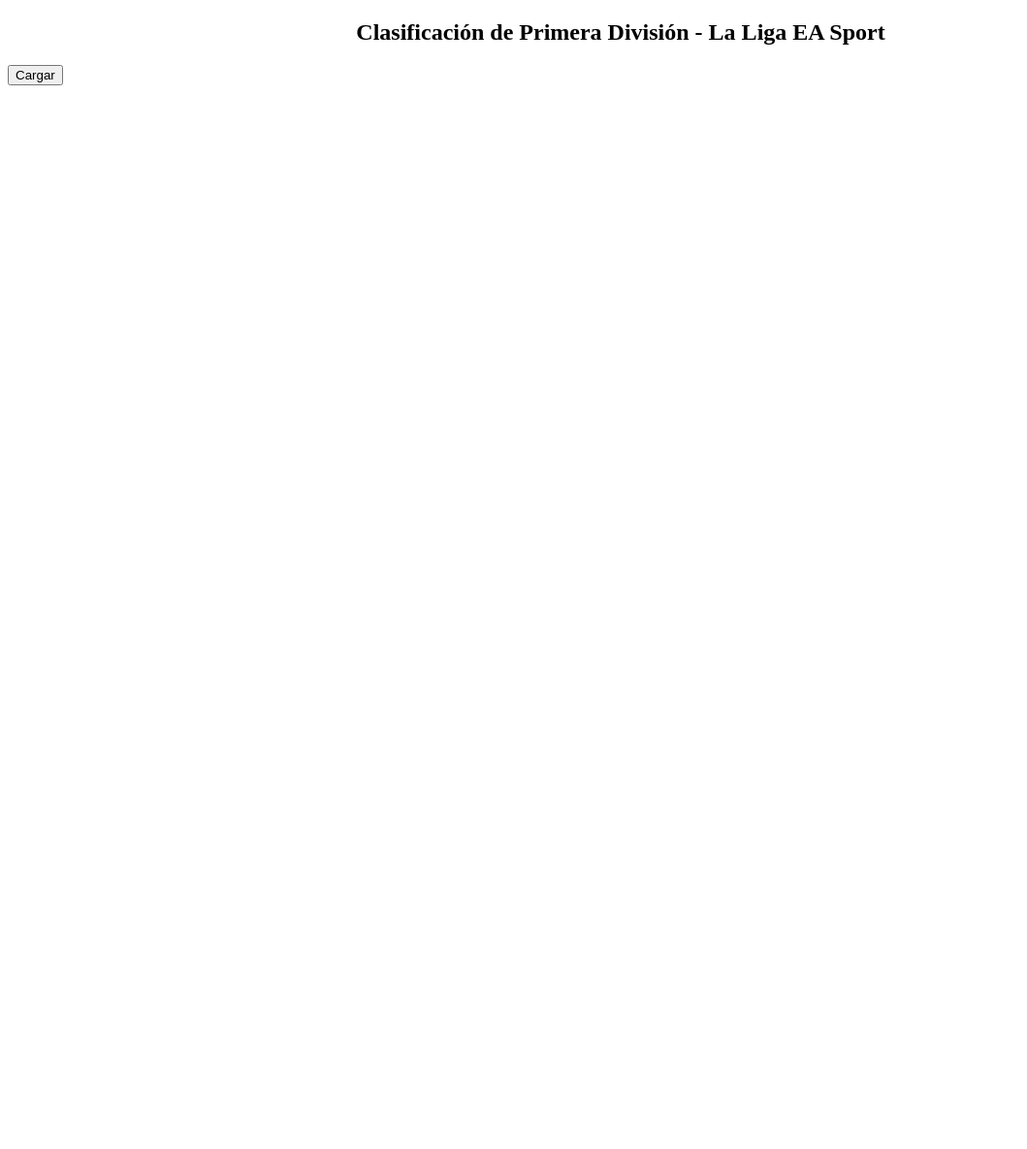
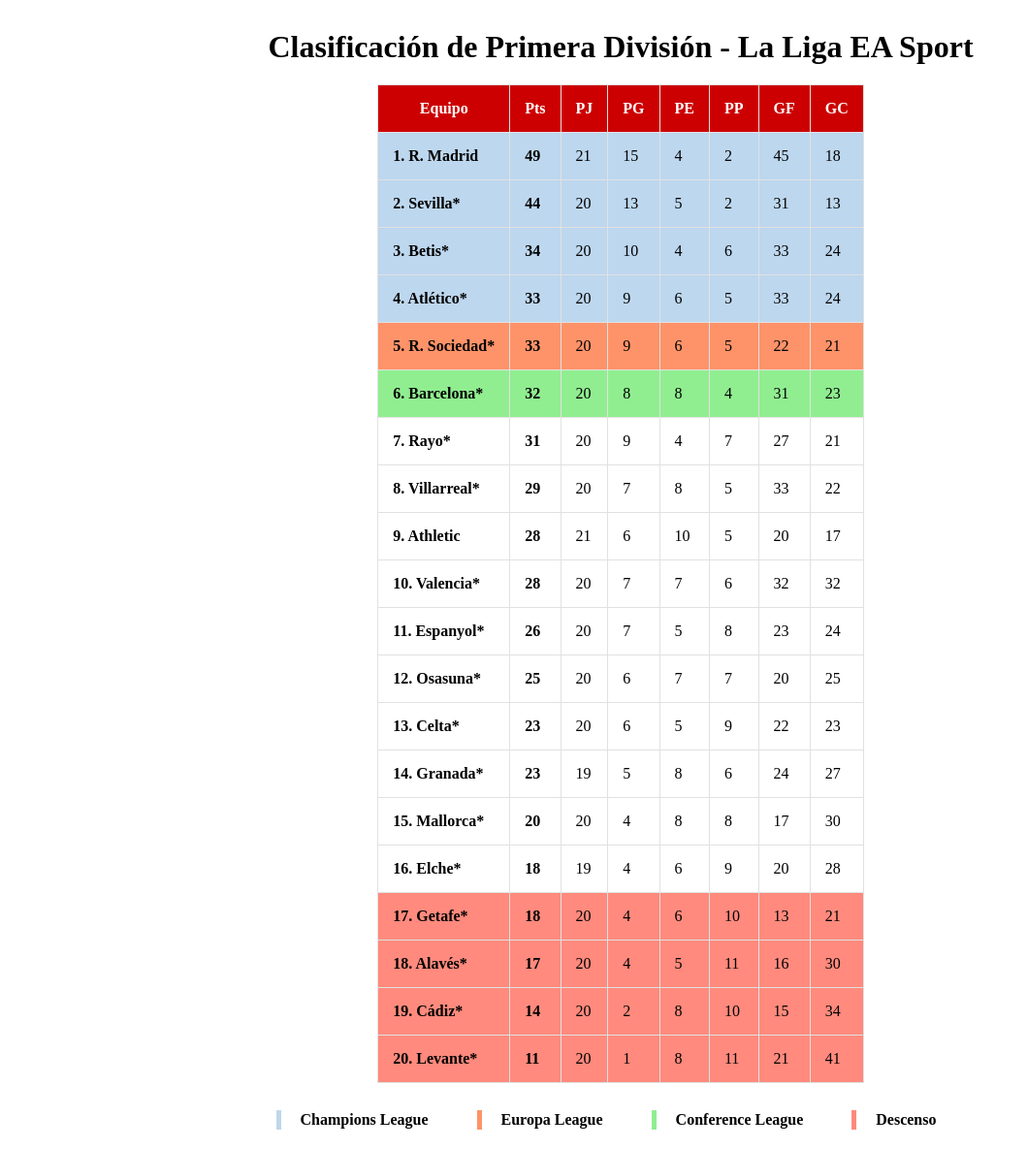
Before and after one commit to adayperdomo/Clasificacion-de-la-liga, a plain HTML site: page clasificacion/index.html in a window 1280 px wide. Shown: the whole page at 97% size, without its empty margins (0-1059 px from the left). Before the commit the page ends 800 px from the top, so only its background shows below. Drawn offline with Linux system fonts and the light colour scheme.

Commit message:
terminado

```diff
--- a/clasificacion/index.html
+++ b/clasificacion/index.html
@@ -10,8 +10,13 @@
 <body>
     <main>
         <h2>Clasificación de Primera División - La Liga EA Sport</h2>
-        <button id="cargar" type="button">Cargar</button>
-        <div id="tabla"></div>
+        <div id="tabla"></div><br>
+        <div id="leyenda">
+            <div class="cl"></div><p> Champions League</p>
+            <div class="el"></div><p>Europa League</p>
+            <div class="con"></div><p>Conference League</p>
+            <div class="de"></div><p>Descenso</p>
+        </div>
     </main>
     <script src="script.js"></script>
 </body>
--- a/clasificacion/script.js
+++ b/clasificacion/script.js
@@ -1,6 +1,6 @@
 "use strict"
 
-document.getElementById("cargar").addEventListener("click", pedirAlServidor);
+pedirAlServidor();
 
 function pedirAlServidor() {
     let xhttp;
--- a/clasificacion/style.css
+++ b/clasificacion/style.css
@@ -1,9 +1,19 @@
-h2{
-    text-align: center;
+*{
+    padding: 0;
+    margin: 0;
+    box-sizing: border-box;
 }
 
-th{
-    background-color: #CC0000;
+main{
+    display: flex;
+    align-items: center;
+    flex-direction: column;
+    margin-bottom: 20px;
+}
+
+h2{
+    padding-top: 30px;
+    font-size: xx-large;
 }
 
 table, th, td {
@@ -12,3 +22,61 @@ table, th, td {
     padding: 15px;
     margin-top: 20px;
 }
+
+th{
+    background-color: #CC0000;
+    color: white;
+}
+
+tr:nth-child(2), tr:nth-child(3), tr:nth-child(4), tr:nth-child(5){
+    background-color: #bdd7ee;
+}
+
+tr:nth-child(6){
+    background-color: #fe9369;
+}
+
+tr:nth-child(7){
+    background-color: #90ee90;
+}
+
+tr:nth-child(18), tr:nth-child(19), tr:nth-child(20), tr:nth-child(21){
+    background-color: #ff8a7d;
+}
+
+td:nth-child(1), td:nth-child(2){
+    font-weight: bold;
+}
+
+#leyenda{
+    display: flex;
+    align-items: center;
+    gap: 20px;
+    margin-top: 10px;
+}
+
+#leyenda div{
+    width: 5px;
+    height: 20px;
+}
+
+#leyenda p{
+    margin-right: 30px;
+    font-weight: bold;
+}
+
+.cl{
+    background-color: #bdd7ee;
+}
+
+.el{
+    background-color: #fe9369;
+}
+
+.con{
+    background-color: #90ee90;
+}
+
+.de{
+    background-color: #ff8a7d;
+}
```
